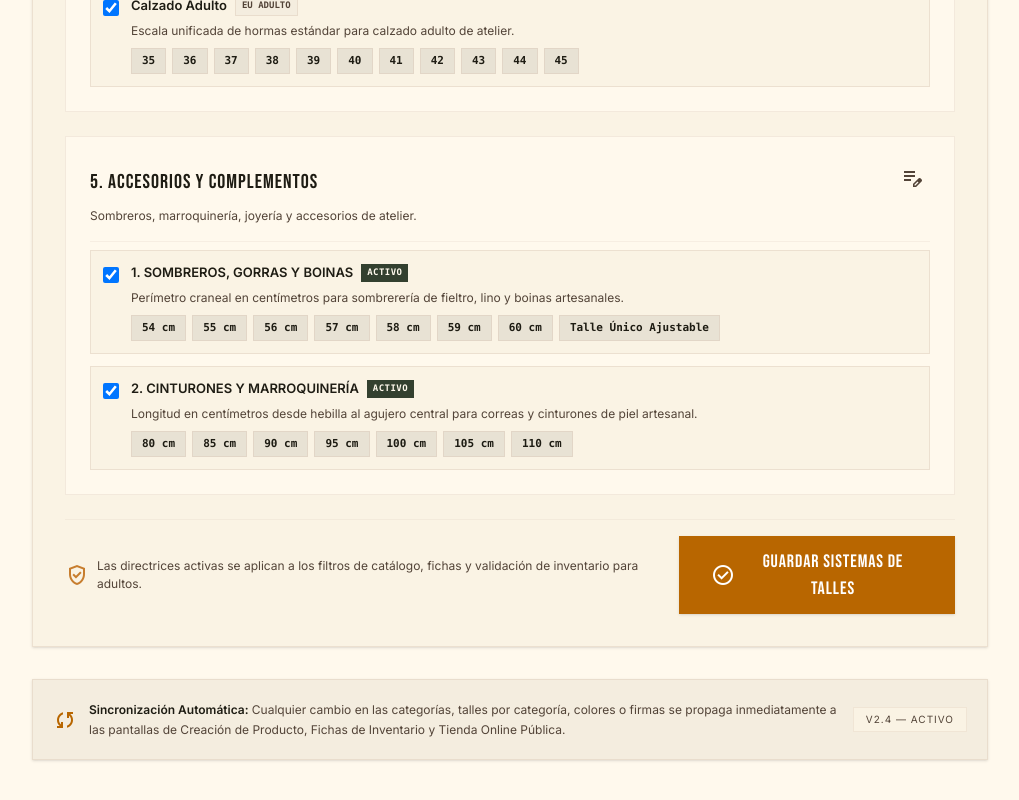
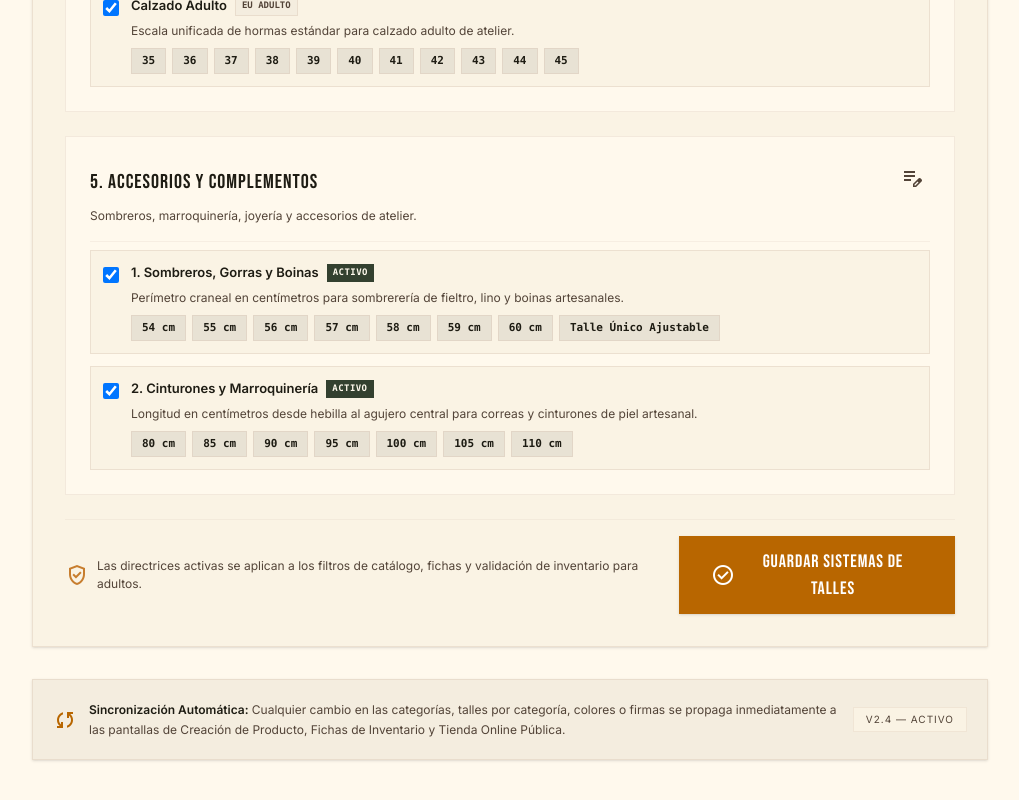
Before and after one commit to Angelussz/proyecto-norte, a Next.js app: page /admin/categorias in a window 1280 px wide. Shown: the part 1952-2752 px from the top of the page, without its empty margins (260-1279 px from the left). Built offline with nearby package versions, Linux system fonts and the light colour scheme.

Commit message:
fix(admin): cambiar titulos del grupo 5 a minúsculas/capitalizado normal

```diff
--- a/features/admin/components/admin-size-system-view.tsx
+++ b/features/admin/components/admin-size-system-view.tsx
@@ -121,12 +121,12 @@ const INITIAL_CATEGORIES: SizeCategory[] = [
   },
   {
     id: "accesorios",
-    title: "5. ACCESORIOS Y COMPLEMENTOS",
+    title: "5. Accesorios y Complementos",
     description: "Sombreros, marroquinería, joyería y accesorios de atelier.",
     options: [
       {
         id: "sombreros",
-        label: "1. SOMBREROS, GORRAS Y BOINAS",
+        label: "1. Sombreros, Gorras y Boinas",
         badge: "ACTIVO",
         badgeVariant: "active",
         description:
@@ -145,7 +145,7 @@ const INITIAL_CATEGORIES: SizeCategory[] = [
       },
       {
         id: "cinturones-marroquineria",
-        label: "2. CINTURONES Y MARROQUINERÍA",
+        label: "2. Cinturones y Marroquinería",
         badge: "ACTIVO",
         badgeVariant: "active",
         description:
```
